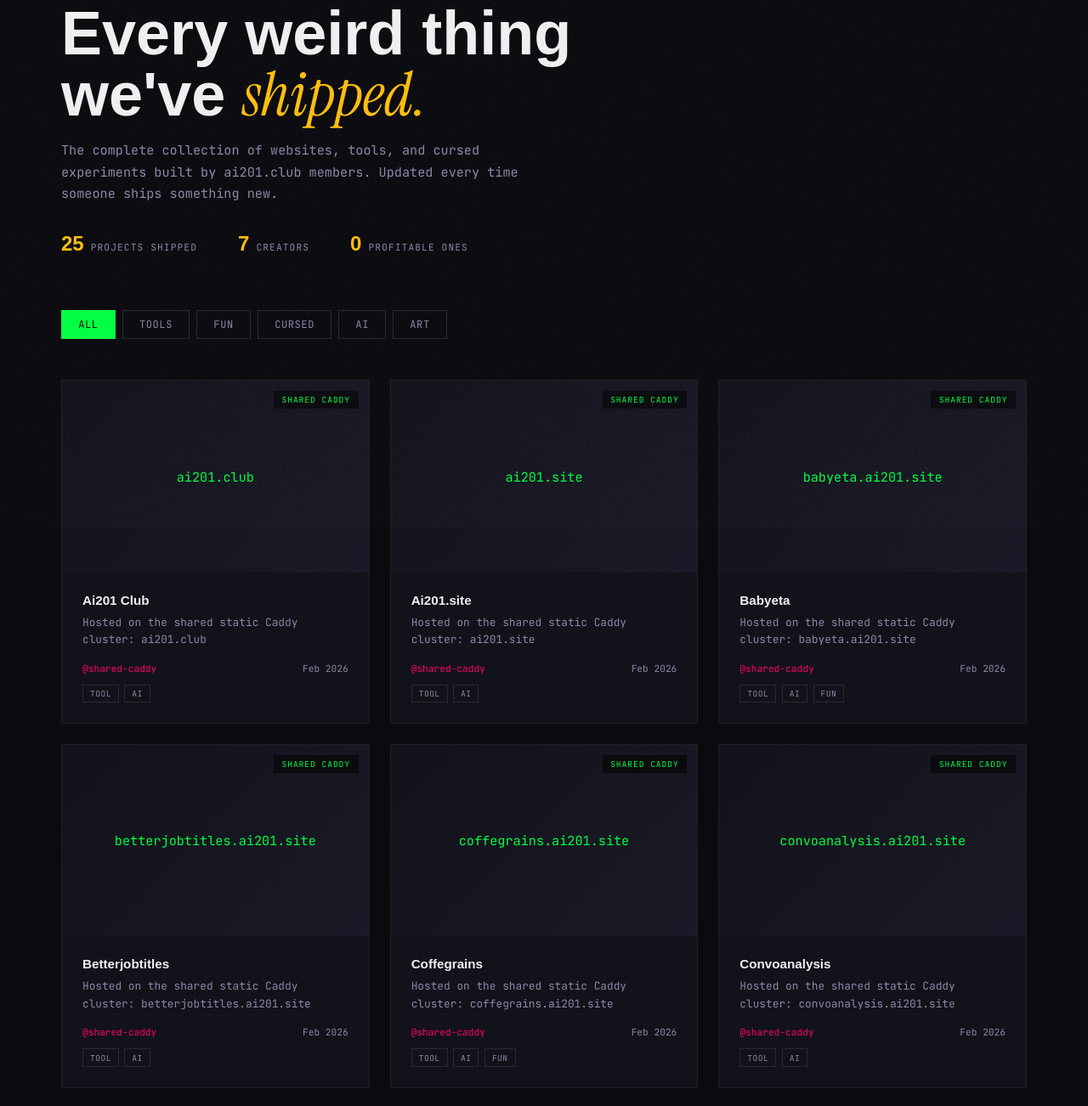
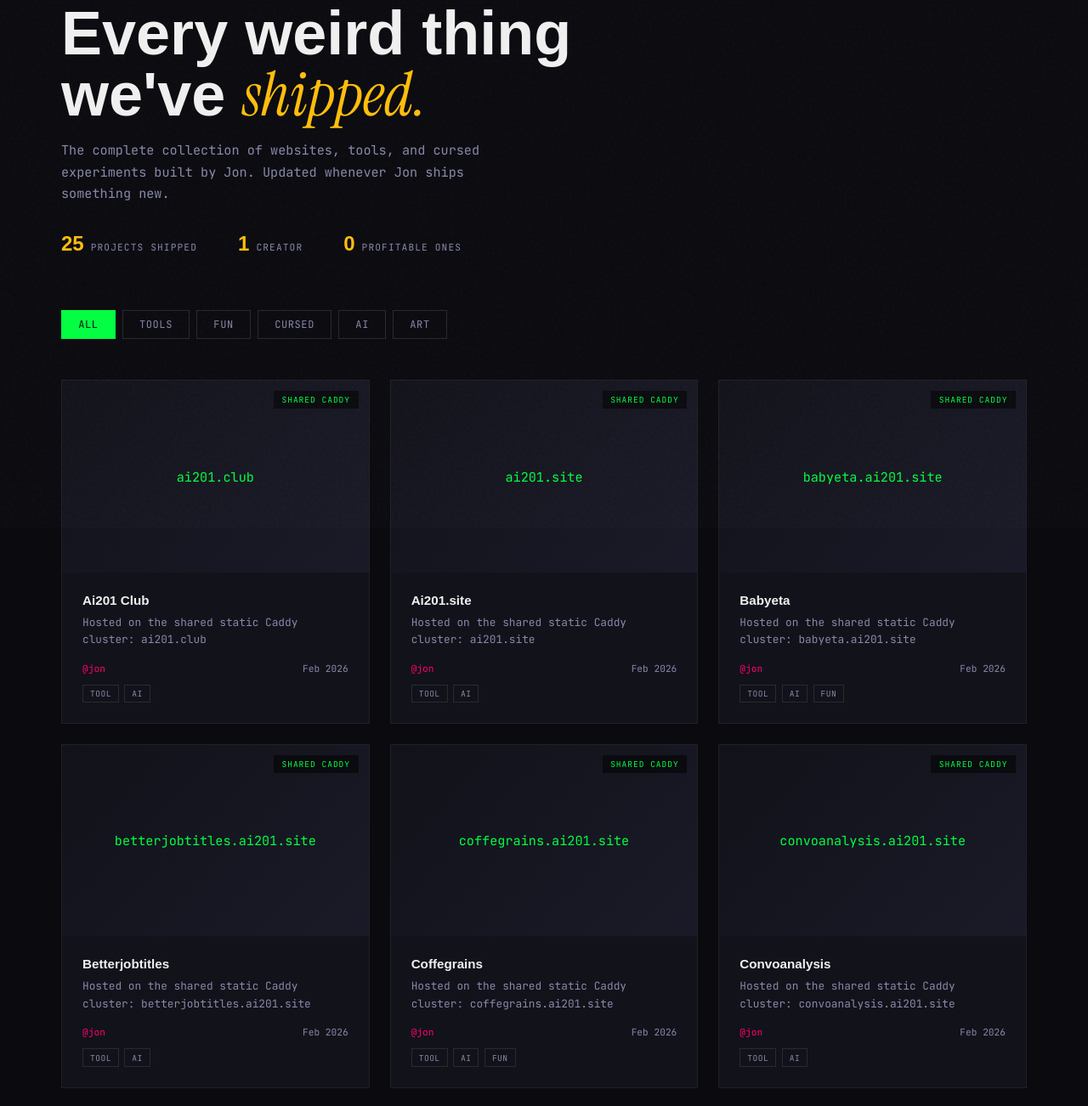
Before and after one commit to nomaitech/a201-static-sites, a plain HTML site: page content/caddy-sites/ai201.club/releases/v1/projects.html in a window 1280 px wide. Shown: the part 178-1480 px from the top of the page at 85% size. Drawn offline with Linux system fonts and the light colour scheme; a web font is replaced by a local one.

Commit message:
Credit ai201 projects page to jon

```diff
--- a/content/caddy-sites/ai201.club/releases/v1/projects.html
+++ b/content/caddy-sites/ai201.club/releases/v1/projects.html
@@ -536,7 +536,7 @@
         <div class="section-tag reveal">// The archive</div>
         <h1 class="reveal">Every weird thing<br>we've <em>shipped.</em></h1>
         <p class="reveal">
-            The complete collection of websites, tools, and cursed experiments built by ai201.club members. Updated every time someone ships something new.
+            The complete collection of websites, tools, and cursed experiments built by Jon. Updated whenever Jon ships something new.
         </p>
         <div class="stat-row reveal">
             <div class="stat-item">
@@ -544,8 +544,8 @@
                 <span class="stat-label">Projects shipped</span>
             </div>
             <div class="stat-item">
-                <span class="stat-num">7</span>
-                <span class="stat-label">Creators</span>
+                <span class="stat-num">1</span>
+                <span class="stat-label">Creator</span>
             </div>
             <div class="stat-item">
                 <span class="stat-num">0</span>
@@ -574,7 +574,7 @@
                 <h3>Ai201 Club</h3>
                 <p class="desc">Hosted on the shared static Caddy cluster: ai201.club</p>
                 <div class="project-card-meta">
-                    <span class="author">@shared-caddy</span>
+                    <span class="author">@jon</span>
                     <span class="date">Feb 2026</span>
                 </div>
                 <div class="project-card-tags">
@@ -592,7 +592,7 @@
                 <h3>Ai201.site</h3>
                 <p class="desc">Hosted on the shared static Caddy cluster: ai201.site</p>
                 <div class="project-card-meta">
-                    <span class="author">@shared-caddy</span>
+                    <span class="author">@jon</span>
                     <span class="date">Feb 2026</span>
                 </div>
                 <div class="project-card-tags">
@@ -610,7 +610,7 @@
                 <h3>Babyeta</h3>
                 <p class="desc">Hosted on the shared static Caddy cluster: babyeta.ai201.site</p>
                 <div class="project-card-meta">
-                    <span class="author">@shared-caddy</span>
+                    <span class="author">@jon</span>
                     <span class="date">Feb 2026</span>
                 </div>
                 <div class="project-card-tags">
@@ -628,7 +628,7 @@
                 <h3>Betterjobtitles</h3>
                 <p class="desc">Hosted on the shared static Caddy cluster: betterjobtitles.ai201.site</p>
                 <div class="project-card-meta">
-                    <span class="author">@shared-caddy</span>
+                    <span class="author">@jon</span>
                     <span class="date">Feb 2026</span>
                 </div>
                 <div class="project-card-tags">
@@ -646,7 +646,7 @@
                 <h3>Coffegrains</h3>
                 <p class="desc">Hosted on the shared static Caddy cluster: coffegrains.ai201.site</p>
                 <div class="project-card-meta">
-                    <span class="author">@shared-caddy</span>
+                    <span class="author">@jon</span>
                     <span class="date">Feb 2026</span>
                 </div>
                 <div class="project-card-tags">
@@ -664,7 +664,7 @@
                 <h3>Convoanalysis</h3>
                 <p class="desc">Hosted on the shared static Caddy cluster: convoanalysis.ai201.site</p>
                 <div class="project-card-meta">
-                    <span class="author">@shared-caddy</span>
+                    <span class="author">@jon</span>
                     <span class="date">Feb 2026</span>
                 </div>
                 <div class="project-card-tags">
@@ -682,7 +682,7 @@
                 <h3>Couplepointshop</h3>
                 <p class="desc">Hosted on the shared static Caddy cluster: couplepointshop.ai201.site</p>
                 <div class="project-card-meta">
-                    <span class="author">@shared-caddy</span>
+                    <span class="author">@jon</span>
                     <span class="date">Feb 2026</span>
                 </div>
                 <div class="project-card-tags">
@@ -700,7 +700,7 @@
                 <h3>Datemihai</h3>
                 <p class="desc">Hosted on the shared static Caddy cluster: datemihai.ai201.site</p>
                 <div class="project-card-meta">
-                    <span class="author">@shared-caddy</span>
+                    <span class="author">@jon</span>
                     <span class="date">Feb 2026</span>
                 </div>
                 <div class="project-card-tags">
@@ -718,7 +718,7 @@
                 <h3>Datingsimulator</h3>
                 <p class="desc">Hosted on the shared static Caddy cluster: datingsimulator.ai201.site</p>
                 <div class="project-card-meta">
-                    <span class="author">@shared-caddy</span>
+                    <span class="author">@jon</span>
                     <span class="date">Feb 2026</span>
                 </div>
                 <div class="project-card-tags">
@@ -736,7 +736,7 @@
                 <h3>Helixprime</h3>
                 <p class="desc">Hosted on the shared static Caddy cluster: helixprime.ai201.site</p>
                 <div class="project-card-meta">
-                    <span class="author">@shared-caddy</span>
+                    <span class="author">@jon</span>
                     <span class="date">Feb 2026</span>
                 </div>
                 <div class="project-card-tags">
@@ -754,7 +754,7 @@
                 <h3>Limbic Labs</h3>
                 <p class="desc">Hosted on the shared static Caddy cluster: limbic-labs.ai201.site</p>
                 <div class="project-card-meta">
-                    <span class="author">@shared-caddy</span>
+                    <span class="author">@jon</span>
                     <span class="date">Feb 2026</span>
                 </div>
                 <div class="project-card-tags">
@@ -772,7 +772,7 @@
                 <h3>Linkedinemojis</h3>
                 <p class="desc">Hosted on the shared static Caddy cluster: linkedinemojis.ai201.site</p>
                 <div class="project-card-meta">
-                    <span class="author">@shared-caddy</span>
+                    <span class="author">@jon</span>
                     <span class="date">Feb 2026</span>
                 </div>
                 <div class="project-card-tags">
@@ -790,7 +790,7 @@
                 <h3>Mihaidreamseer</h3>
                 <p class="desc">Hosted on the shared static Caddy cluster: mihaidreamseer.ai201.site</p>
                 <div class="project-card-meta">
-                    <span class="author">@shared-caddy</span>
+                    <span class="author">@jon</span>
                     <span class="date">Feb 2026</span>
                 </div>
                 <div class="project-card-tags">
@@ -808,7 +808,7 @@
                 <h3>Mihaifund</h3>
                 <p class="desc">Hosted on the shared static Caddy cluster: mihaifund.ai201.site</p>
                 <div class="project-card-meta">
-                    <span class="author">@shared-caddy</span>
+                    <span class="author">@jon</span>
                     <span class="date">Feb 2026</span>
                 </div>
                 <div class="project-card-tags">
@@ -826,7 +826,7 @@
                 <h3>Moonshots</h3>
                 <p class="desc">Hosted on the shared static Caddy cluster: moonshots.ai201.site</p>
                 <div class="project-card-meta">
-                    <span class="author">@shared-caddy</span>
+                    <span class="author">@jon</span>
                     <span class="date">Feb 2026</span>
                 </div>
                 <div class="project-card-tags">
@@ -844,7 +844,7 @@
                 <h3>Nomaitech Com</h3>
                 <p class="desc">Hosted on the shared static Caddy cluster: nomaitech.com</p>
                 <div class="project-card-meta">
-                    <span class="author">@shared-caddy</span>
+                    <span class="author">@jon</span>
                     <span class="date">Feb 2026</span>
                 </div>
                 <div class="project-card-tags">
@@ -862,7 +862,7 @@
                 <h3>Philosofriends Com</h3>
                 <p class="desc">Hosted on the shared static Caddy cluster: philosofriends.com</p>
                 <div class="project-card-meta">
-                    <span class="author">@shared-caddy</span>
+                    <span class="author">@jon</span>
                     <span class="date">Feb 2026</span>
                 </div>
                 <div class="project-card-tags">
@@ -880,7 +880,7 @@
                 <h3>Phoneticalalphabet</h3>
                 <p class="desc">Hosted on the shared static Caddy cluster: phoneticalalphabet.ai201.site</p>
                 <div class="project-card-meta">
-                    <span class="author">@shared-caddy</span>
+                    <span class="author">@jon</span>
                     <span class="date">Feb 2026</span>
                 </div>
                 <div class="project-card-tags">
@@ -898,7 +898,7 @@
                 <h3>Reaility</h3>
                 <p class="desc">Hosted on the shared static Caddy cluster: reaility.ai201.site</p>
                 <div class="project-card-meta">
-                    <span class="author">@shared-caddy</span>
+                    <span class="author">@jon</span>
                     <span class="date">Feb 2026</span>
                 </div>
                 <div class="project-card-tags">
@@ -916,7 +916,7 @@
                 <h3>Spermix</h3>
                 <p class="desc">Hosted on the shared static Caddy cluster: spermix.ai201.site</p>
                 <div class="project-card-meta">
-                    <span class="author">@shared-caddy</span>
+                    <span class="author">@jon</span>
                     <span class="date">Feb 2026</span>
                 </div>
                 <div class="project-card-tags">
@@ -934,7 +934,7 @@
                 <h3>Spiritual</h3>
                 <p class="desc">Hosted on the shared static Caddy cluster: spiritual.ai201.site</p>
                 <div class="project-card-meta">
-                    <span class="author">@shared-caddy</span>
+                    <span class="author">@jon</span>
                     <span class="date">Feb 2026</span>
                 </div>
                 <div class="project-card-tags">
@@ -952,7 +952,7 @@
                 <h3>Statemachine</h3>
                 <p class="desc">Hosted on the shared static Caddy cluster: statemachine.ai201.site</p>
                 <div class="project-card-meta">
-                    <span class="author">@shared-caddy</span>
+                    <span class="author">@jon</span>
                     <span class="date">Feb 2026</span>
                 </div>
                 <div class="project-card-tags">
@@ -970,7 +970,7 @@
                 <h3>Svgtoimg</h3>
                 <p class="desc">Hosted on the shared static Caddy cluster: svgtoimg.ai201.site</p>
                 <div class="project-card-meta">
-                    <span class="author">@shared-caddy</span>
+                    <span class="author">@jon</span>
                     <span class="date">Feb 2026</span>
                 </div>
                 <div class="project-card-tags">
@@ -988,7 +988,7 @@
                 <h3>Textemoticonquiz</h3>
                 <p class="desc">Hosted on the shared static Caddy cluster: textemoticonquiz.ai201.site</p>
                 <div class="project-card-meta">
-                    <span class="author">@shared-caddy</span>
+                    <span class="author">@jon</span>
                     <span class="date">Feb 2026</span>
                 </div>
                 <div class="project-card-tags">
@@ -1006,7 +1006,7 @@
                 <h3>Whatisreal</h3>
                 <p class="desc">Hosted on the shared static Caddy cluster: whatisreal.ai201.site</p>
                 <div class="project-card-meta">
-                    <span class="author">@shared-caddy</span>
+                    <span class="author">@jon</span>
                     <span class="date">Feb 2026</span>
                 </div>
                 <div class="project-card-tags">
```
